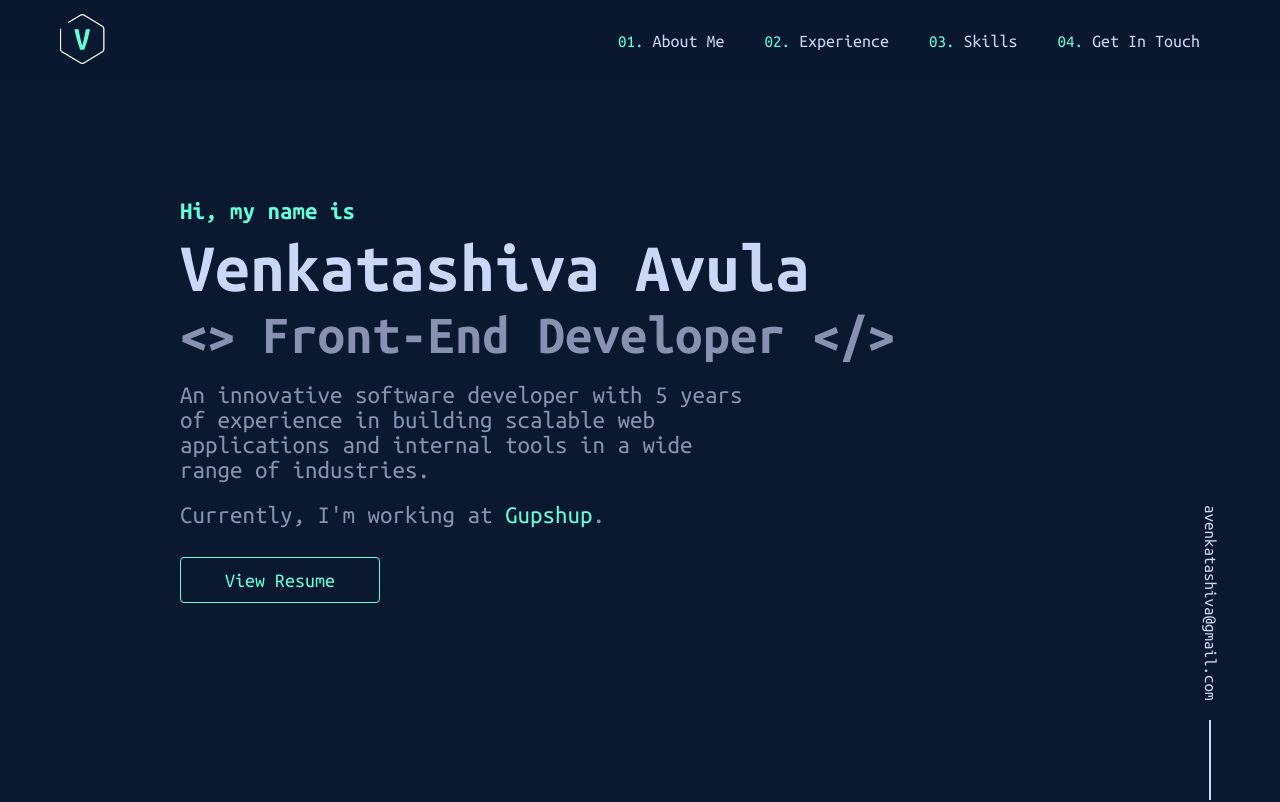
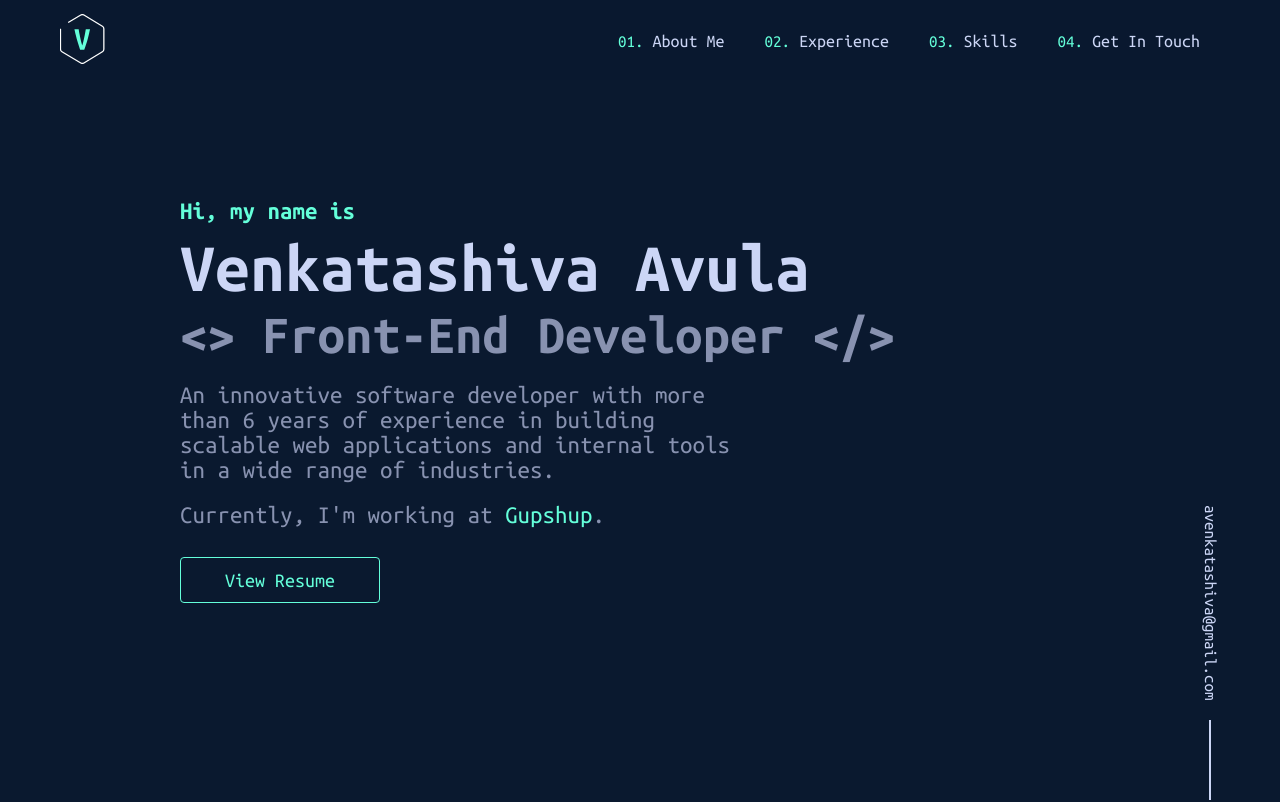
Before and after one commit to VenkatShiva/profile, a React (Create React App) app: page / in a window 1280 px wide. Shown: the top 802 px of the page. Built offline with nearby package versions, Linux system fonts and the light colour scheme.

Commit message:
updated latest details

```diff
--- a/src/App.jsx
+++ b/src/App.jsx
@@ -10,13 +10,15 @@ import Footer from "./sections/Footer";
 
 function AppContainer({ showLoaderAnimation }) {
   return (
-    <AppMain>
-      <Navbar showLoaderAnimation={showLoaderAnimation} />
-      <Content />
-      <Socials />
-      <VerticalEmail />
+    <>
+      <AppMain>
+        <Navbar showLoaderAnimation={showLoaderAnimation} />
+        <Content />
+        <Socials />
+        <VerticalEmail />
+      </AppMain>
       <Footer />
-    </AppMain>
+    </>
   );
 }
 
--- a/src/sections/Footer/index.jsx
+++ b/src/sections/Footer/index.jsx
@@ -22,6 +22,7 @@ const FooterCont = styled.footer`
   flex-direction: column;
   justify-content: center;
   margin-top: 3rem;
+  width: 100%;
   ul {
     display: flex;
     justify-content: center;
--- a/src/sections/Introduction/index.jsx
+++ b/src/sections/Introduction/index.jsx
@@ -4,8 +4,8 @@ import Button from "../../components/Button";
 function Introduction() {
   const onViewResume = () => {
     window.open(
-      "https://drive.google.com/file/d/1O-ufU3Jr5nuUMfATOw6pJSLVVhivNQ81/view?usp=sharing",
-      "_blank"
+      "https://drive.google.com/file/d/1PX_urfYA-1xESHlBRyJYwHkjRprKg6a_/view?usp=sharing",
+      "_blank",
     );
   };
   return (
@@ -16,8 +16,8 @@ function Introduction() {
         {"<>"} Front-End Developer {"</>"}
       </h2>
       <p className="description lazy-load">
-        An innovative software developer with 5 years of experience in building
-        scalable web applications and internal tools in a wide range of
+        An innovative software developer with more than 6 years of experience in
+        building scalable web applications and internal tools in a wide range of
         industries.
         <br />
         <span className="cur-cmp">
```
Also changed, not shown: 1 other file (tests, documents, lock files or other folders).
